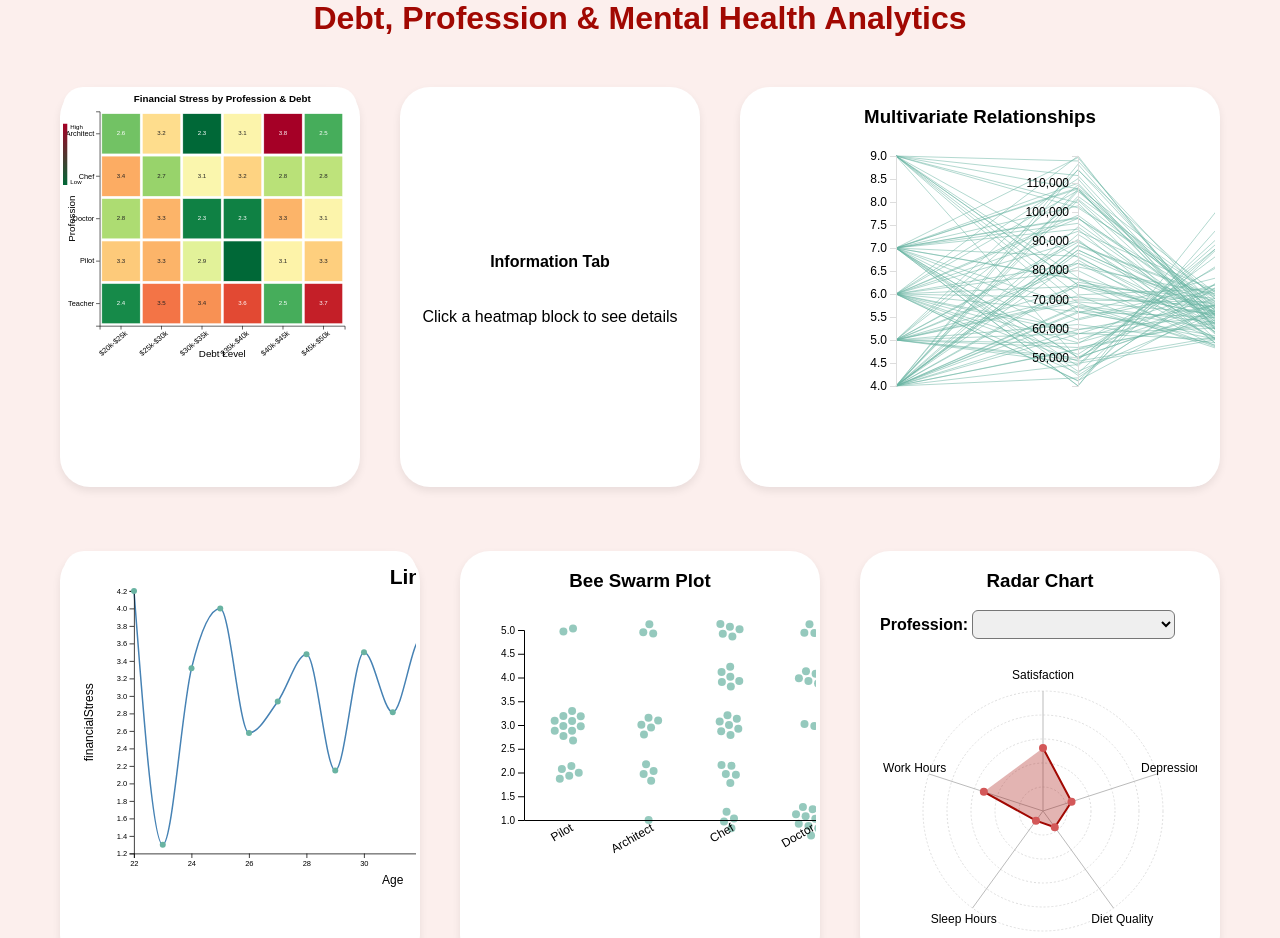
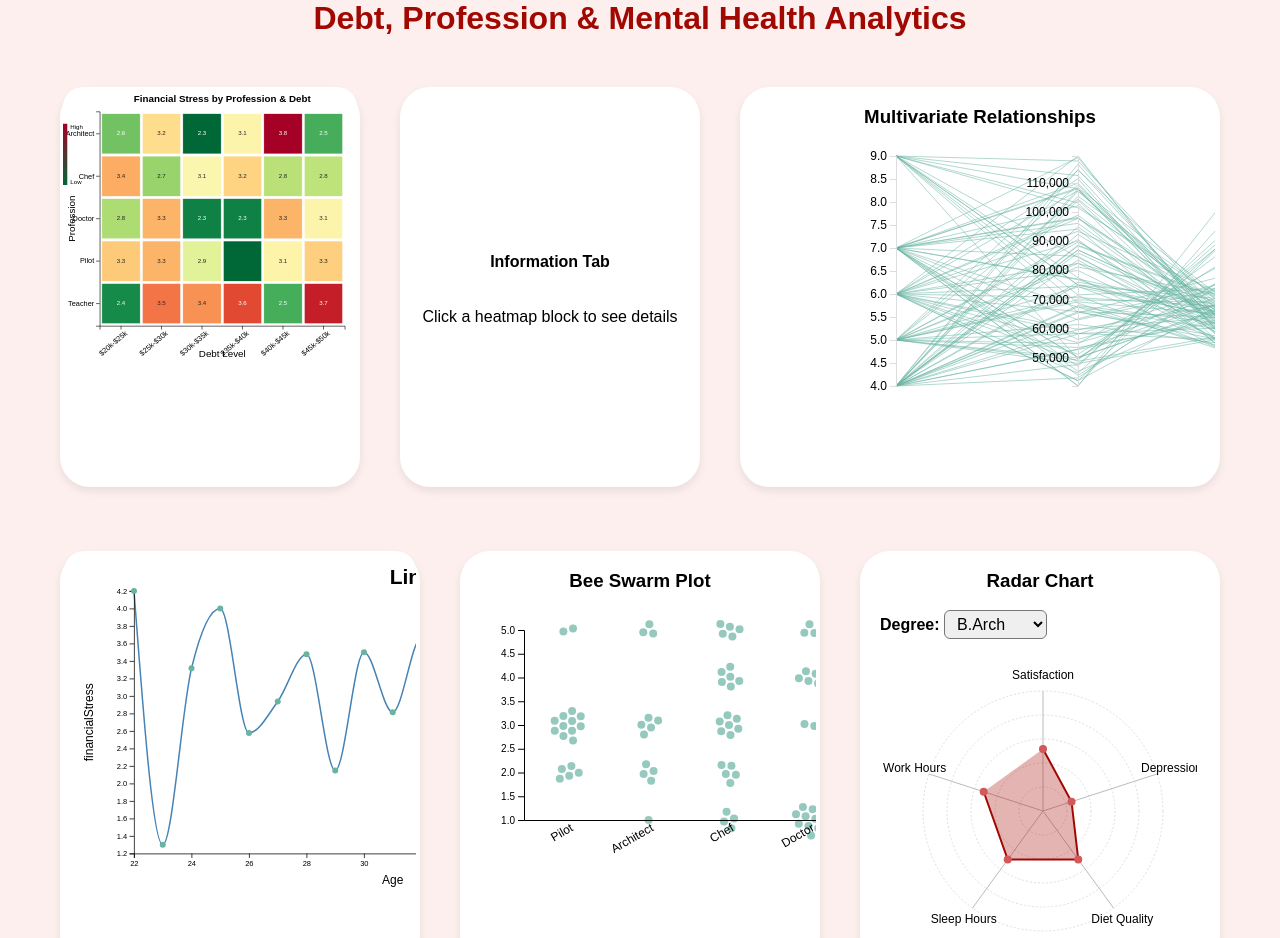
Before and after one commit to nitish903/visDummyProject, a React (Create React App) app in the folder client/: page / in a window 1280 px wide. Shown: the top 938 px of the page. Built offline with nearby package versions, Linux system fonts and the light colour scheme.

Commit message:
fixed radar plot

```diff
--- a/client/src/components/RadarContainer.jsx
+++ b/client/src/components/RadarContainer.jsx
@@ -22,12 +22,18 @@ const radarVariables = [
     categories: ["Poor", "Moderate", "Excellent"],
     type: "categorical",
   },
-{
-  key: "sleep",
-  label: "Sleep Hours",
-  categories: ["<6 hours", "6-7 hours", "7-8 hours", "8+ hours", "More than 8 hours"],
-  type: "categorical"
-},
+  {
+    key: "sleep",
+    label: "Sleep Hours",
+    categories: [
+      "<6 hours",
+      "6-7 hours",
+      "7-8 hours",
+      "8+ hours",
+      "More than 8 hours",
+    ],
+    type: "categorical",
+  },
   {
     key: "workHours",
     label: "Work Hours",
@@ -37,13 +43,11 @@ const radarVariables = [
 ];
 
 const Plot3RadarContainer = ({ financialData }) => {
-  const professions = useMemo(
-    () => Array.from(new Set(financialData.map((d) => d.profession))).sort(),
+  const degrees = useMemo(
+    () => Array.from(new Set(financialData.map((d) => d.degree))).sort(),
     [financialData]
   );
-  const [selectedProfession, setSelectedProfession] = useState(
-    professions[0] || ""
-  );
+  const [selectedDegree, setselectedDegree] = useState(degrees[0] || "");
 
   // Helper to compute mode for categorical variables
   const mode = (values) => {
@@ -56,10 +60,8 @@ const Plot3RadarContainer = ({ financialData }) => {
     return Object.entries(frequency).sort((a, b) => b[1] - a[1])[0]?.[0] || "";
   };
 
-  const professionData = useMemo(() => {
-    const rows = financialData.filter(
-      (d) => d.profession === selectedProfession
-    );
+  const degreeData = useMemo(() => {
+    const rows = financialData.filter((d) => d.degree === selectedDegree);
     if (!rows.length) return {};
 
     const result = {};
@@ -72,19 +74,19 @@ const Plot3RadarContainer = ({ financialData }) => {
       }
     });
     return result;
-  }, [financialData, selectedProfession]);
+  }, [financialData, selectedDegree]);
 
   return (
     <div>
       <div style={{ marginBottom: "12px" }}>
         <label>
-          <b>Profession:&nbsp;</b>
+          <b>Degree:&nbsp;</b>
           <select
-            value={selectedProfession}
-            onChange={(e) => setSelectedProfession(e.target.value)}
+            value={selectedDegree}
+            onChange={(e) => setselectedDegree(e.target.value)}
             style={{ fontSize: "1em", padding: "4px 8px", borderRadius: "6px" }}
           >
-            {professions.map((p) => (
+            {degrees.map((p) => (
               <option key={p} value={p}>
                 {p}
               </option>
@@ -93,8 +95,8 @@ const Plot3RadarContainer = ({ financialData }) => {
         </label>
       </div>
       <RadarChart
-        key={selectedProfession}
-        data={professionData}
+        key={selectedDegree}
+        data={degreeData}
         variables={radarVariables}
         width={320}
         height={320}
```
Also changed, not shown: client/src/App.js (+13 -10 lines), client/src/components/RadarChart.jsx (+5 -12 lines).
